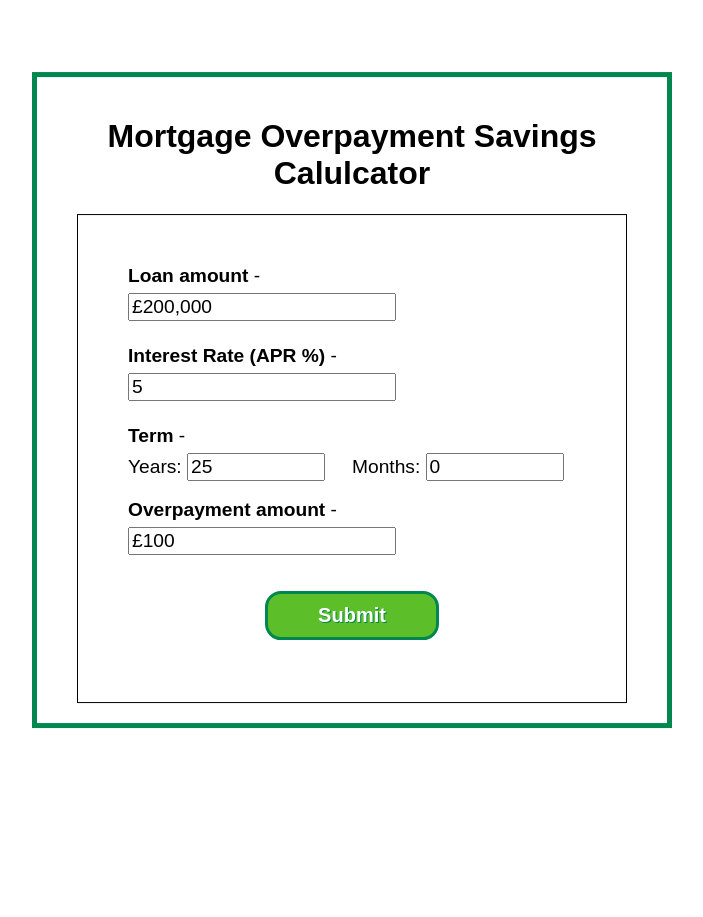
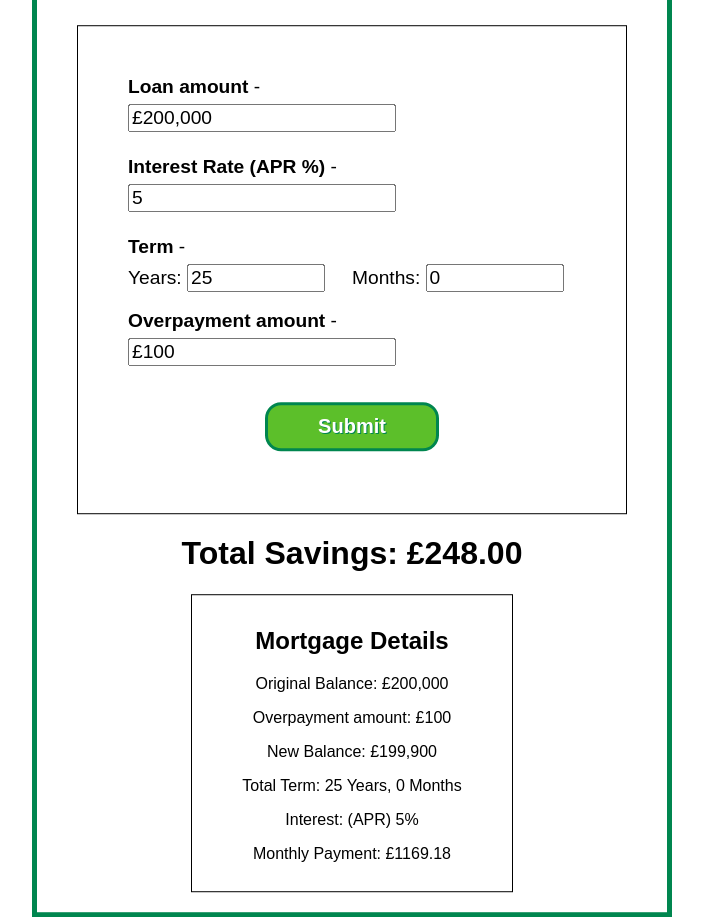
Before and after one commit to jimmybombimmy/mortgage-calc, a React (Vite) app: page / in a window 1280 px wide. Both pictures are taken after a click on the button "Submit". Shown: the whole page, without its empty margins (288-991 px from the left). Before the commit the page ends 800 px from the top, so only its background shows below. Built offline with nearby package versions, Linux system fonts and the light colour scheme.

Commit message:
display mortgage details when submitted

```diff
--- a/src/App.css
+++ b/src/App.css
@@ -77,3 +77,10 @@ input {
 	position:relative;
 	top:1px;
 }
+
+.mortgage-details {
+  border: 1px solid black;
+  padding: 12px 50px;
+  justify-self: center;
+  text-align: center;
+}
--- a/src/App.jsx
+++ b/src/App.jsx
@@ -10,6 +10,8 @@ export default function App() {
   let [interest, setInterest] = useState(5);
   let [term, setTerm] = useState([25, 0]);
   let [overpayment, setOverpayment] = useState("£100");
+  let [totalSavings, setTotalSavings] = useState("")
+  let [submittedDetails, setSubmittedDetails] = useState(undefined)
 
   const handleSubmit = (e) => {
     const mortgageDetails = {
@@ -18,12 +20,16 @@ export default function App() {
       loanTermMonths: Number(term[0] * 12) + Number(term[1]),
     };
     e.preventDefault();
-    calculateSavings(mortgageDetails, convertGBPToNum(overpayment));
+
+    const savings = calculateSavings(mortgageDetails, convertGBPToNum(overpayment));
+    setTotalSavings("£" + savings.totalInterestSaved)
+
+    setSubmittedDetails({...mortgageDetails, overpayment, monthlyPayment: savings.monthlyPayment})
   };
 
   return (
     <main>
-      <h1>Mortgage Overpayment Savings Calulcator</h1>
+      <h1>Mortgage Overpayment Savings Calculator</h1>
       <h2></h2>
       <form onSubmit={handleSubmit}>
         <div className="label-inner">
@@ -47,6 +53,7 @@ export default function App() {
             name="interest"
             defaultValue={interest}
             step="0.1"
+            onChange={(e) => setInterest(e.target.value)}
           />
         </div>
         <br />
@@ -85,6 +92,19 @@ export default function App() {
         <br />
         <button className="form-button" type="submit">Submit</button>
       </form>
+
+      <h1>Total Savings: {totalSavings}</h1>
+      {submittedDetails !== undefined ? (
+        <div className="mortgage-details">
+        <h2>Mortgage Details</h2>
+        <p>Original Balance: {amount}</p>
+        <p>Overpayment amount: {overpayment}</p>
+        <p>New Balance: {  convertNumToGBP(String(convertGBPToNum(amount) - convertGBPToNum(overpayment)))}</p>
+        <p>Total Term: {term[0]} Years, {term[1]} Months</p>
+        <p>Interest: (APR) {interest}%</p>
+        <p>Monthly Payment: {"£" + submittedDetails.monthlyPayment}</p>
+        </div>
+    ) : (<></>)}
     </main>
   );
 }
--- a/src/utils/calculateSavings.js
+++ b/src/utils/calculateSavings.js
@@ -5,9 +5,9 @@ export default function calculateSavings(mortgageInfo, overpayment) {
   console.log("Pre Overpayment Table", preOverpaymentTable)
 
   const newLoanAmount = mortgageInfo.loanAmount - overpayment
-  const preOverpaymentMonthlyPayment = preOverpaymentTable[0].totalPayment
+  const monthlyPayment = preOverpaymentTable[0].totalPayment
 
-  const postOverpaymentTable = calculateMortgagePayments(newLoanAmount, mortgageInfo.annualInterestRate, mortgageInfo.loanTermMonths, preOverpaymentMonthlyPayment)
+  const postOverpaymentTable = calculateMortgagePayments(newLoanAmount, mortgageInfo.annualInterestRate, mortgageInfo.loanTermMonths, monthlyPayment)
   console.log("Post Overpayment Table", postOverpaymentTable)
 
   const savingsCalculated = []
@@ -30,5 +30,5 @@ export default function calculateSavings(mortgageInfo, overpayment) {
   console.log("Savings Calculated:", savingsCalculated)
   console.log("Total Interest Saved:", totalInterestSaved)
 
-  return savingsCalculated
+  return {savingsCalculated, totalInterestSaved, monthlyPayment}
 }
--- a/src/utils/convertNumToGBP.js
+++ b/src/utils/convertNumToGBP.js
@@ -10,7 +10,10 @@ export default function convertNumToGBP(value, setValue) {
     valueOutput += valueNumOnly[i]
   }
 
-  setValue(valueOutput)
+  if (setValue) {
+    setValue(valueOutput)
+
+  }
 
   return valueOutput
 }
```
